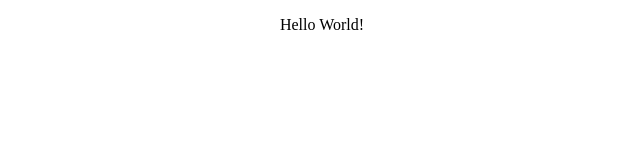
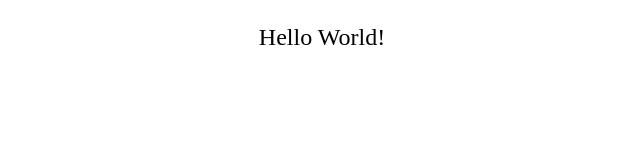
Before and after one commit to will258012/will258012.github.io, a plain HTML site: page index.html in a window 1280 px wide. Shown: the whole page, without its empty margins (318-958 px from the left). Drawn offline with Linux system fonts and the light colour scheme.

Commit message:
Update index.html

```diff
--- a/index.html
+++ b/index.html
@@ -5,11 +5,12 @@
 	<style type="text/css">
 .style1 {
 	text-align: center;
+	font-size: x-large;
 }
 </style>
 	</head>
   <body>
-	<p class="style1" style="height: 14px">Hello World!</p>
+	<p class="style1" style="height: 36px">Hello World!</p>
 
 	</body>
 </html>
```
